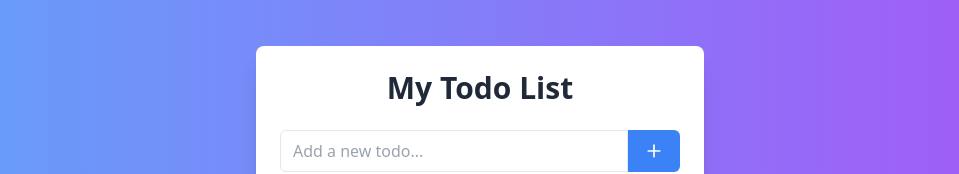
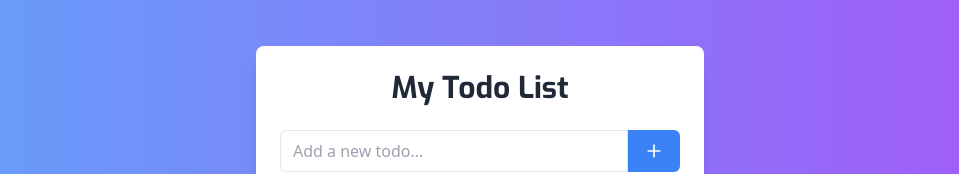
Before and after one commit to donbab-pajran-1gewcE/tidy-todo-tracker, a React (Vite) app: page / in a window 1280 px wide. Shown: the part 271-445 px from the top of the page, without its empty margins (160-1119 px from the left). Built offline with nearby package versions, Linux system fonts and the light colour scheme.

Commit message:
Update title font to Exo
Changed the title font in the application to use the Exo font for improved aesthetics and readability.
[skip gpt_engineer]

```diff
--- a/index.html
+++ b/index.html
@@ -8,6 +8,7 @@
   <meta name="description" content="GPT Engineer Generated Project" />
   <meta name="author" content="GPT Engineer" />
   <meta property="og:image" content="/og-image.svg" />
+  <link href="https://fonts.googleapis.com/css2?family=Exo:wght@700&display=swap" rel="stylesheet">
 </head>
 
 <body>
--- a/src/pages/Index.tsx
+++ b/src/pages/Index.tsx
@@ -5,7 +5,7 @@ const Index = () => {
   return (
     <div className="min-h-screen bg-gradient-to-r from-blue-400 to-purple-500 flex items-center justify-center p-4">
       <div className="bg-white rounded-lg shadow-xl p-6 w-full max-w-md">
-        <h1 className="text-3xl font-bold text-center mb-6 text-gray-800">My Todo List</h1>
+        <h1 className="text-3xl font-bold text-center mb-6 text-gray-800 font-['Exo']">My Todo List</h1>
         <TodoList />
       </div>
     </div>
```
